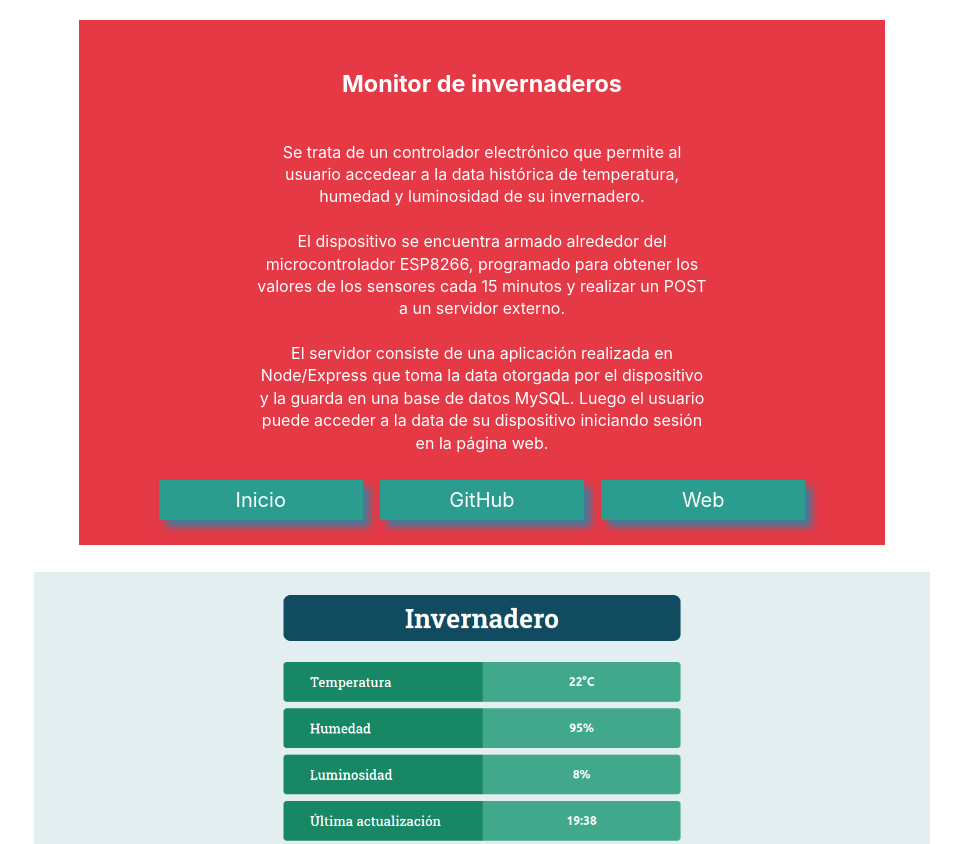
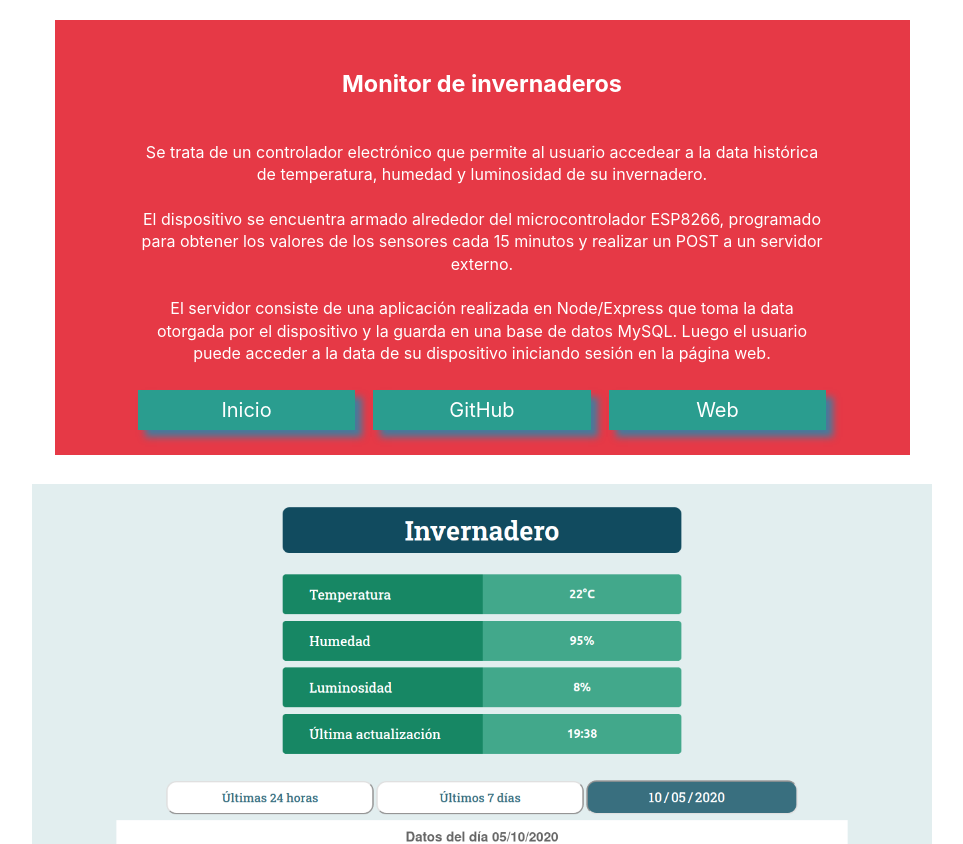
Before and after one commit to haykodarb/portfolio, a Next.js app: page /invernadero in a window 1280 px wide. Shown: the top 844 px of the page, without its empty margins (158-1121 px from the left). Built offline with nearby package versions, Linux system fonts and the light colour scheme.

Commit message:
Fixed a few more things

```diff
--- a/pages/invernadero.js
+++ b/pages/invernadero.js
@@ -5,7 +5,7 @@ import styles from "../components/route.module.css";
 export default function Invernadero() {
   return (
     <div className={styles.container}>
-      <div className={styles.subContainer} style={{ maxWidth: "70%" }}>
+      <div className={styles.subContainer} style={{ maxWidth: 950 }}>
         <Head>
           <title>Hayk - Invernadero</title>
           <meta
@@ -21,7 +21,7 @@ export default function Invernadero() {
           <h3 style={{ fontWeight: 700, color: "white", cursor: "default" }}>
             Monitor de invernaderos
           </h3>
-          <p style={{ fontSize: 16, cursor: "default", maxWidth: "60%" }}>
+          <p style={{ fontSize: 16, cursor: "default", maxWidth: "85%" }}>
             Se trata de un controlador electrónico que permite al usuario
             accedear a la data histórica de temperatura, humedad y luminosidad
             de su invernadero.
--- a/pages/termotanque.js
+++ b/pages/termotanque.js
@@ -18,7 +18,10 @@ export default function Termotanque() {
             maxWidth: 400,
           }}
         ></img>
-        <div className={styles.textContainer} style={{ maxWidth: 700 }}>
+        <div
+          className={styles.textContainer}
+          style={{ maxWidth: 700, width: "90%" }}
+        >
           <h3 style={{ fontWeight: 700, color: "white", cursor: "default" }}>
             Controlador de termotanque solar.
           </h3>
```
